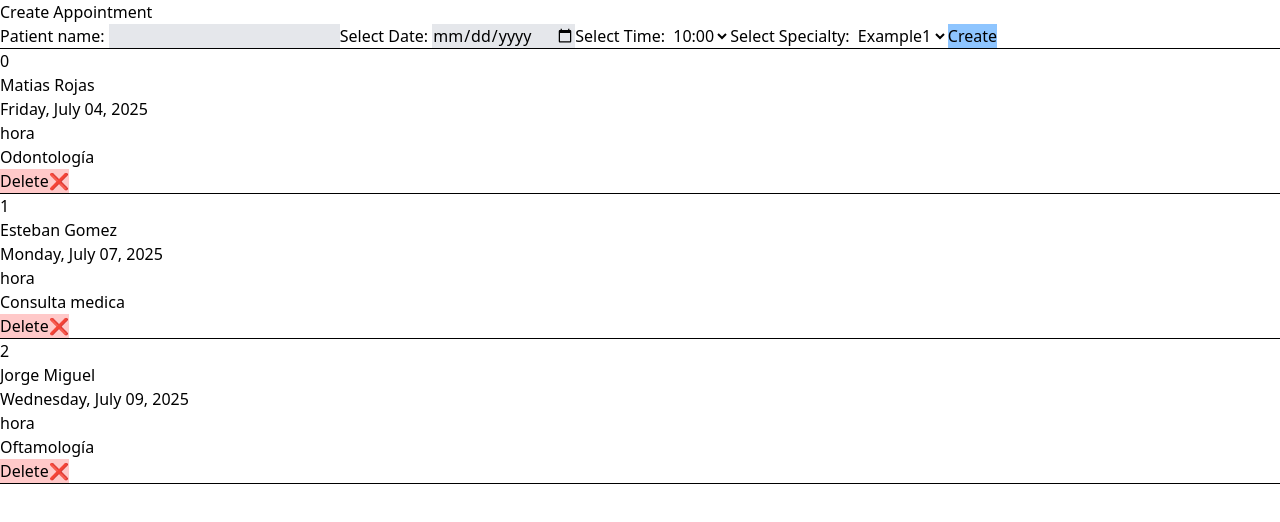
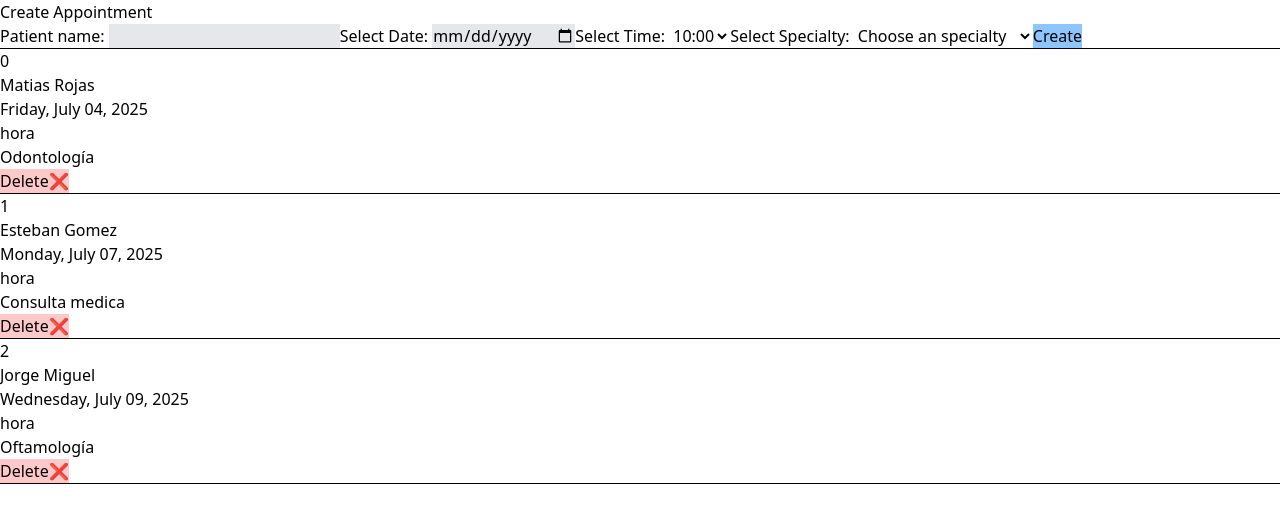
Before and after one commit to LucasDLabo/ReactJS-AAPRO2.0-2025, a React (Vite) app in the folder final_project/: page / in a window 1280 px wide. Shown: the top 522 px of the page. Built offline with nearby package versions, Linux system fonts and the light colour scheme.

Commit message:
feat/finalProject: easy medical specialty add from mockup data

```diff
--- a/final_project/src/App.jsx
+++ b/final_project/src/App.jsx
@@ -3,9 +3,9 @@ import './Style.css'
 import AppointmentList from './components/appointment/AppointmentList.jsx'
 import AppointmentForm from './components/appointment/AppointmentForm.jsx'
 import exampleData from './utils/data.js'
+import specialties from './utils/specialties.js'
 
 function App() {
-
   const [appoint, setAppoint] = useState(exampleData);
 
   function deleteAppoint(id){
@@ -23,7 +23,7 @@ function App() {
 
   return (
     <>
-      <AppointmentForm onCreate={createAppoint}></AppointmentForm>
+      <AppointmentForm onCreate={createAppoint} specialties={specialties}></AppointmentForm>
 
       {
         appoint.map( (data)=> (
--- a/final_project/src/components/appointment/AppointmentForm.jsx
+++ b/final_project/src/components/appointment/AppointmentForm.jsx
@@ -1,6 +1,6 @@
-import { useState } from 'react'
+import { use, useState } from 'react'
 
-function AppointmentForm( {onCreate} ){
+function AppointmentForm( {onCreate, specialties} ){
 
     const [name, setName] = useState('');
     const [date, setDatetime] = useState('');
@@ -39,13 +39,18 @@ function AppointmentForm( {onCreate} ){
                     </select>
 
                     <label htmlFor="selectedSpecialty">Select Specialty: </label>
-                    <select name="selectedSpecialty" id="selectedSpecialty"
+                    <select
+                        name="selectedSpecialty"
+                        id="selectedSpecialty"
                         value={specialty}
                         onChange={(e) => setSpecialty(e.target.value)}
                     >
-                        <option value="Example1">Example1</option>
-                        <option value="Example2">Example2</option>
-                        <option value="Example3">Example3</option>
+                        <option hidden value="">Choose an specialty</option>
+                        {
+                            specialties.map( (specialty) =>
+                                <option value={specialty.name}>{specialty.name}</option>
+                            )
+                        }
                     </select>
 
                     <button type="submit" className="bg-blue-300 cursor-pointer">Create</button>
--- /dev/null
+++ b/final_project/src/utils/specialties.js
@@ -0,0 +1,22 @@
+export default[
+    {
+        id: 0,
+        name: 'Dentistry',
+    },
+    {
+        id: 1,
+        name: 'Medical Consultation',
+    },
+    {
+        id: 2,
+        name: 'Ophthalmology',
+    },
+    {
+        id: 3,
+        name: 'Cardiology',
+    },
+    {
+        id: 4,
+        name: 'Pediatrics',
+    },
+]
```
